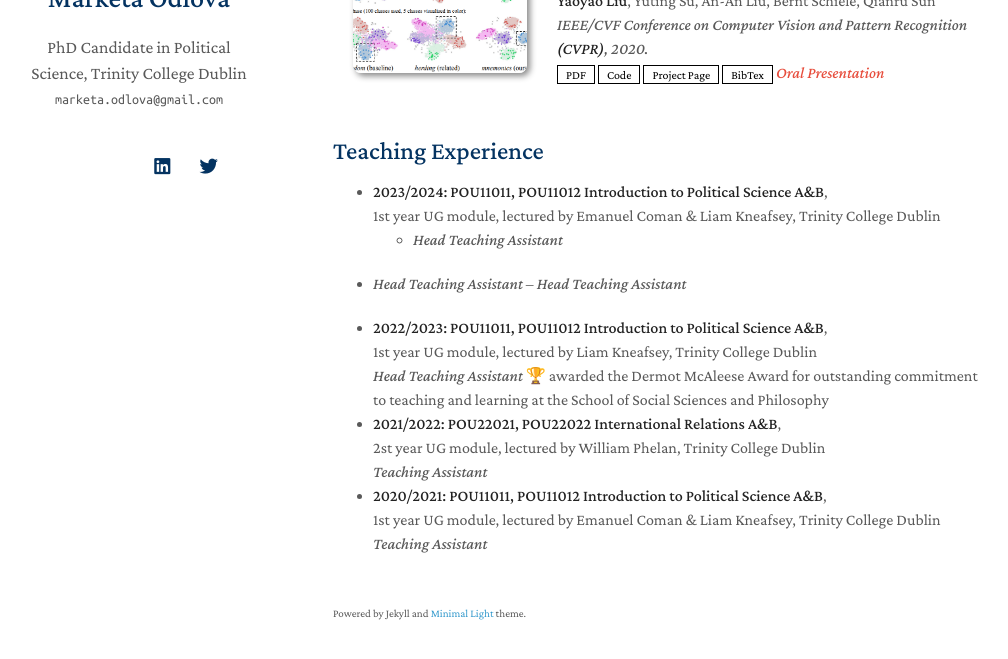
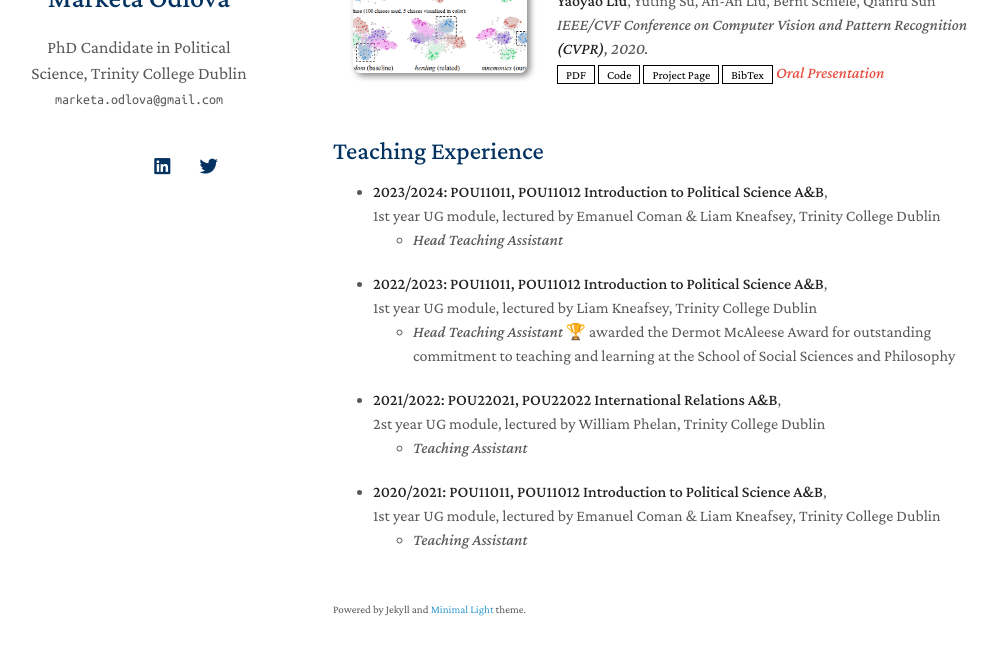
Before and after one commit to marketao/marketao.github.io, a Jekyll site: the page built from index.md, in a window 1280 px wide and 900 px high, scrolled down 670 px, cut to the strip 206-865 px from the top of the window. Shown: the whole strip, without its empty margins (137-1145 px from the left). Built offline with Jekyll 4.4.1, drawn with Linux system fonts in a browser that asks for light colours; nearby versions of some CDN libraries; a style sheet for code colours, icons or effects is not loaded; our own code applies the rules of GitHub Pages for plain Markdown files.

Commit message:
Update index.md

```diff
--- a/index.md
+++ b/index.md
@@ -23,19 +23,15 @@ I hold a MA in International Relations from <a href="http://cuni.cz" target="_bl
 - **2023/2024: POU11011, POU11012 Introduction to Political Science A&B**,<br>
 1st year UG module, lectured by Emanuel Coman & Liam Kneafsey, Trinity College Dublin<br>
   - <em>Head Teaching Assistant</em>
- - <em>Head Teaching Assistant</em>
--- <em>Head Teaching Assistant</em>
-
-
 - **2022/2023: POU11011, POU11012 Introduction to Political Science A&B**,<br>
 1st year UG module, lectured by Liam Kneafsey, Trinity College Dublin<br>
-<em>Head Teaching Assistant</em> 🏆 awarded the Dermot McAleese Award for outstanding commitment to teaching and learning at the School of Social Sciences and Philosophy
+  - <em>Head Teaching Assistant</em> 🏆 awarded the Dermot McAleese Award for outstanding commitment to teaching and learning at the School of Social Sciences and Philosophy
 - **2021/2022: POU22021, POU22022 International Relations A&B**,<br>
 2st year UG module, lectured by William Phelan, Trinity College Dublin<br>
-<em>Teaching Assistant</em>
+  - <em>Teaching Assistant</em>
 - **2020/2021: POU11011, POU11012 Introduction to Political Science A&B**,<br>
 1st year UG module, lectured by Emanuel Coman & Liam Kneafsey, Trinity College Dublin<br>
-<em>Teaching Assistant</em>
+  - <em>Teaching Assistant</em>
 
 {% if false %}
   {% include_relative _includes/services.md %}
```
